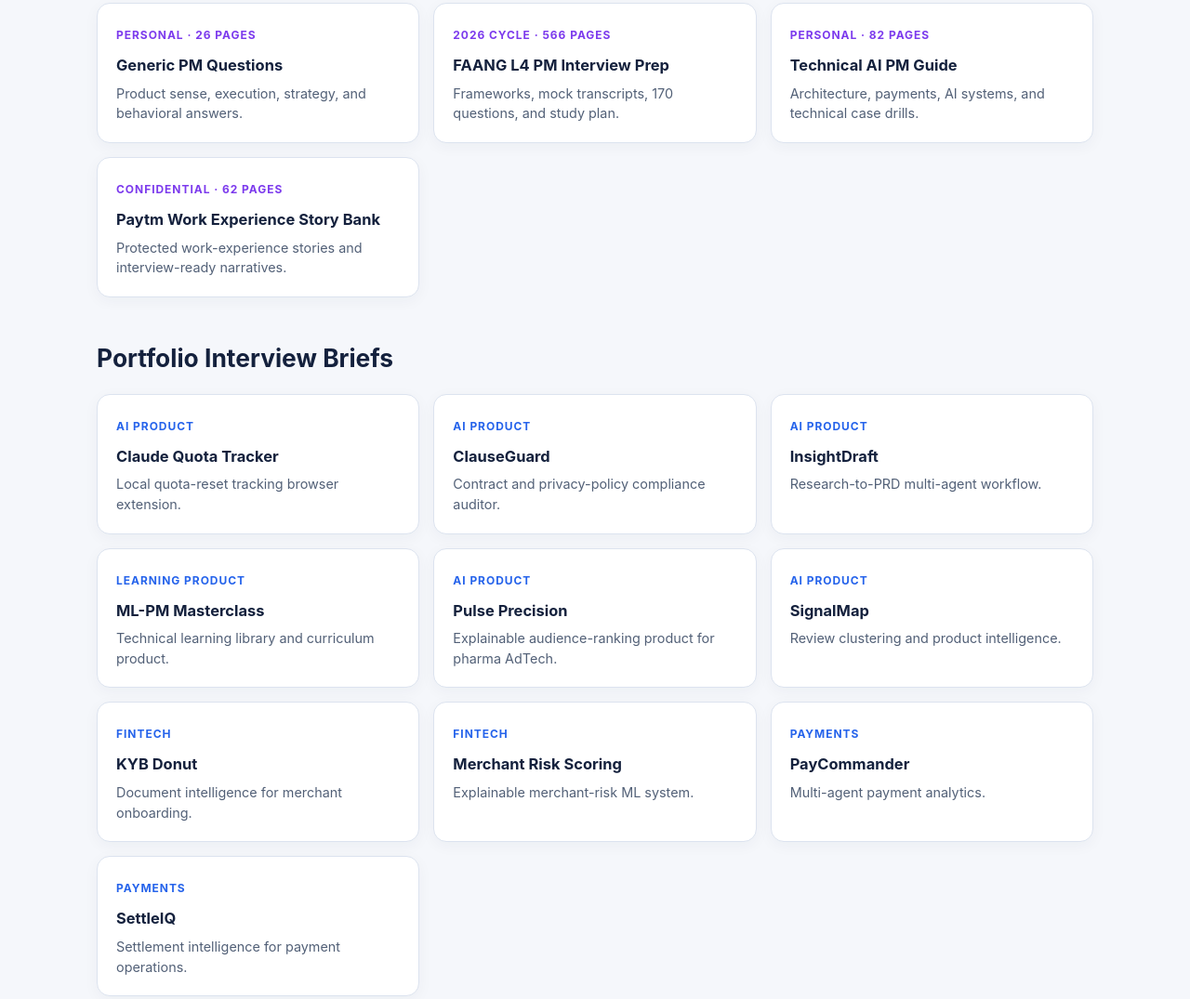
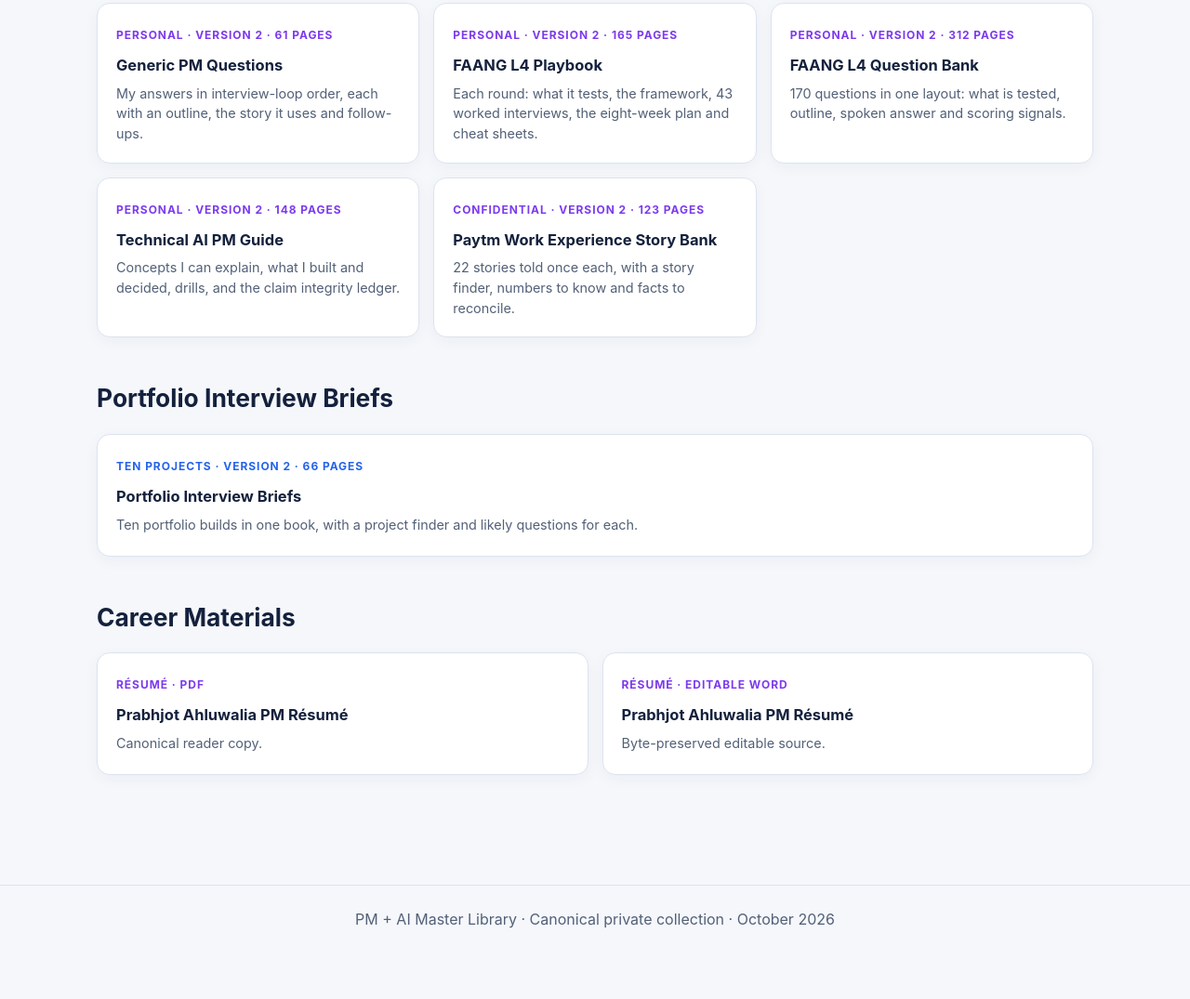
Before and after one commit to PrabPM/pm-ai-master-library, a plain HTML site: page index.html in a window 1280 px wide. Shown: the part 1352-2427 px from the top of the page at 93% size. After the commit the page ends 2377 px from the top, so only its background shows below. Drawn offline with Linux system fonts and the light colour scheme.

Commit message:
Catalog: interview books and portfolio briefs, Version 2
README, manifest, index and checksum list now point at the Version 2
interview books and the single portfolio-briefs book. Checksum entries
for the four replaced source files are removed; the earlier editions
remain in Git history.

Co-Authored-By: Claude Opus 5.5 <noreply@anthropic.com>

```diff
--- a/index.html
+++ b/index.html
@@ -32,7 +32,7 @@
 <header><div>
   <h1>PM + AI Master Library</h1>
   <p>The private canonical library for technical study, product-management mastery, interview preparation, and portfolio storytelling.</p>
-  <div class="stats"><span class="stat">26 reader PDFs</span><span class="stat">3,072 pages</span><span class="stat">11 curriculum volumes</span><span class="stat">Private library</span></div>
+  <div class="stats"><span class="stat">18 reader PDFs</span><span class="stat">3,171 pages</span><span class="stat">11 curriculum volumes</span><span class="stat">Private library</span></div>
 </div></header>
 <main>
   <div class="notice"><strong>Private material:</strong> The interview section contains personal answers, employer-related narratives, and work-experience metrics. Keep this repository private.</div>
@@ -50,22 +50,14 @@
     <a class="card" href="01-curriculum/10-medscape-webmd-digital-health/volume-11-medscape-webmd-martech-and-digital-health-field-guide-v2.pdf"><span class="tag">Volume 11 · Version 2 · 222 pages</span><h3>Medscape / WebMD Senior Technical PM</h3><div class="meta">Health media, ad tech and healthcare data for five roles, with reading paths and worked scenarios.</div></a>
   </div></section>
   <section><h2>Interview Preparation</h2><div class="grid">
-    <a class="card" href="02-interview-preparation/01-generic-pm/generic-pm-interview-questions.pdf"><span class="tag private">Personal · 26 pages</span><h3>Generic PM Questions</h3><div class="meta">Product sense, execution, strategy, and behavioral answers.</div></a>
-    <a class="card" href="02-interview-preparation/02-faang-l4/faang-l4-pm-interview-prep-2026.pdf"><span class="tag private">2026 cycle · 566 pages</span><h3>FAANG L4 PM Interview Prep</h3><div class="meta">Frameworks, mock transcripts, 170 questions, and study plan.</div></a>
-    <a class="card" href="02-interview-preparation/03-technical-ai-pm/technical-ai-pm-interview-guide.pdf"><span class="tag private">Personal · 82 pages</span><h3>Technical AI PM Guide</h3><div class="meta">Architecture, payments, AI systems, and technical case drills.</div></a>
-    <a class="card" href="02-interview-preparation/04-behavioral-and-story-bank/paytm-work-experience-story-bank.pdf"><span class="tag private">Confidential · 62 pages</span><h3>Paytm Work Experience Story Bank</h3><div class="meta">Protected work-experience stories and interview-ready narratives.</div></a>
+    <a class="card" href="02-interview-preparation/01-generic-pm/generic-pm-interview-questions-v2.pdf"><span class="tag private">Personal · Version 2 · 61 pages</span><h3>Generic PM Questions</h3><div class="meta">My answers in interview-loop order, each with an outline, the story it uses and follow-ups.</div></a>
+    <a class="card" href="02-interview-preparation/02-faang-l4/faang-l4-pm-interview-prep-playbook-v2.pdf"><span class="tag private">Personal · Version 2 · 165 pages</span><h3>FAANG L4 Playbook</h3><div class="meta">Each round: what it tests, the framework, 43 worked interviews, the eight-week plan and cheat sheets.</div></a>
+    <a class="card" href="02-interview-preparation/02-faang-l4/faang-l4-pm-interview-prep-question-bank-v2.pdf"><span class="tag private">Personal · Version 2 · 312 pages</span><h3>FAANG L4 Question Bank</h3><div class="meta">170 questions in one layout: what is tested, outline, spoken answer and scoring signals.</div></a>
+    <a class="card" href="02-interview-preparation/03-technical-ai-pm/technical-ai-pm-interview-guide-v2.pdf"><span class="tag private">Personal · Version 2 · 148 pages</span><h3>Technical AI PM Guide</h3><div class="meta">Concepts I can explain, what I built and decided, drills, and the claim integrity ledger.</div></a>
+    <a class="card" href="02-interview-preparation/04-behavioral-and-story-bank/paytm-work-experience-story-bank-v2.pdf"><span class="tag private">Confidential · Version 2 · 123 pages</span><h3>Paytm Work Experience Story Bank</h3><div class="meta">22 stories told once each, with a story finder, numbers to know and facts to reconcile.</div></a>
   </div></section>
   <section><h2>Portfolio Interview Briefs</h2><div class="grid">
-    <a class="card" href="03-portfolio-interview-briefs/ai-products/claude-quota-tracker-interview-brief.pdf"><span class="tag">AI Product</span><h3>Claude Quota Tracker</h3><div class="meta">Local quota-reset tracking browser extension.</div></a>
-    <a class="card" href="03-portfolio-interview-briefs/ai-products/clauseguard-interview-brief.pdf"><span class="tag">AI Product</span><h3>ClauseGuard</h3><div class="meta">Contract and privacy-policy compliance auditor.</div></a>
-    <a class="card" href="03-portfolio-interview-briefs/ai-products/insightdraft-interview-brief.pdf"><span class="tag">AI Product</span><h3>InsightDraft</h3><div class="meta">Research-to-PRD multi-agent workflow.</div></a>
-    <a class="card" href="03-portfolio-interview-briefs/ai-products/ml-pm-masterclass-interview-brief.pdf"><span class="tag">Learning Product</span><h3>ML-PM Masterclass</h3><div class="meta">Technical learning library and curriculum product.</div></a>
-    <a class="card" href="03-portfolio-interview-briefs/ai-products/pulse-precision-interview-brief.pdf"><span class="tag">AI Product</span><h3>Pulse Precision</h3><div class="meta">Explainable audience-ranking product for pharma AdTech.</div></a>
-    <a class="card" href="03-portfolio-interview-briefs/ai-products/signalmap-interview-brief.pdf"><span class="tag">AI Product</span><h3>SignalMap</h3><div class="meta">Review clustering and product intelligence.</div></a>
-    <a class="card" href="03-portfolio-interview-briefs/fintech-and-payments/kyb-donut-interview-brief.pdf"><span class="tag">Fintech</span><h3>KYB Donut</h3><div class="meta">Document intelligence for merchant onboarding.</div></a>
-    <a class="card" href="03-portfolio-interview-briefs/fintech-and-payments/merchant-risk-scoring-interview-brief.pdf"><span class="tag">Fintech</span><h3>Merchant Risk Scoring</h3><div class="meta">Explainable merchant-risk ML system.</div></a>
-    <a class="card" href="03-portfolio-interview-briefs/fintech-and-payments/paycommander-interview-brief.pdf"><span class="tag">Payments</span><h3>PayCommander</h3><div class="meta">Multi-agent payment analytics.</div></a>
-    <a class="card" href="03-portfolio-interview-briefs/fintech-and-payments/settleiq-interview-brief.pdf"><span class="tag">Payments</span><h3>SettleIQ</h3><div class="meta">Settlement intelligence for payment operations.</div></a>
+    <a class="card" href="03-portfolio-interview-briefs/portfolio-interview-briefs-v2.pdf"><span class="tag">Ten projects · Version 2 · 66 pages</span><h3>Portfolio Interview Briefs</h3><div class="meta">Ten portfolio builds in one book, with a project finder and likely questions for each.</div></a>
   </div></section>
   <section><h2>Career Materials</h2><div class="grid">
     <a class="card" href="06-career-materials/resume/prabhjot-ahluwalia-pm-resume.pdf"><span class="tag private">Résumé · PDF</span><h3>Prabhjot Ahluwalia PM Résumé</h3><div class="meta">Canonical reader copy.</div></a>
```
Also changed, not shown: catalog/library-manifest.csv (+6 -14 lines), README.md, 1 other file.
